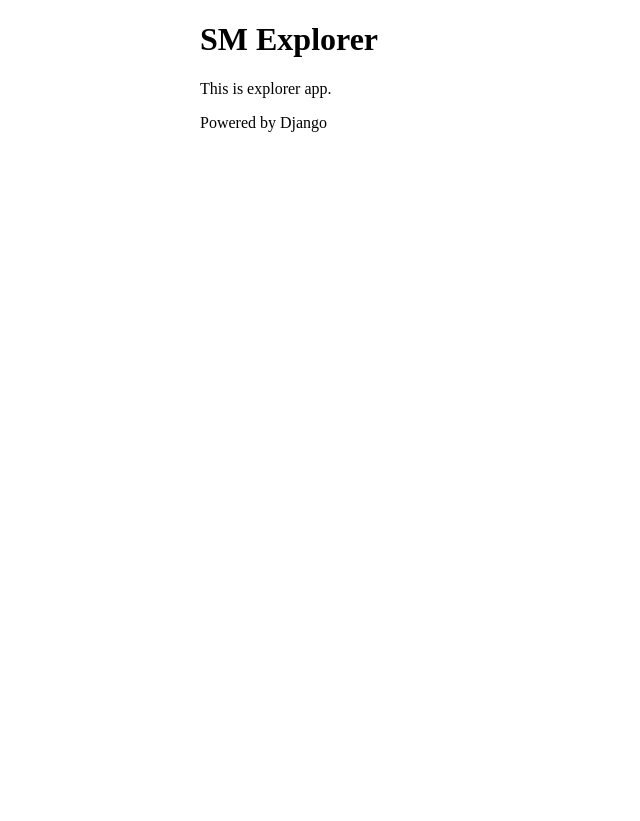
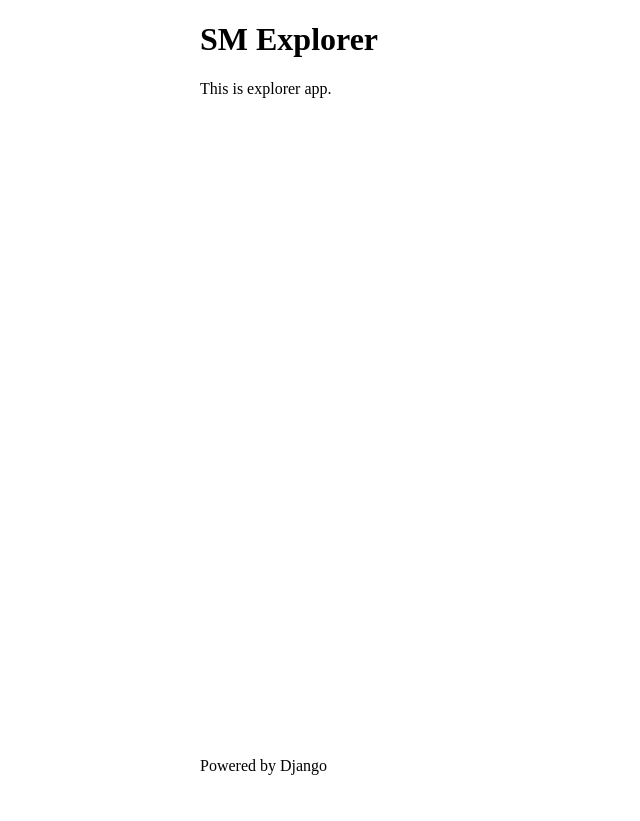
Before and after one commit to dash1291/smexplorer, a Django app: template explorer/templates/index.html in a window 1280 px wide. Shown: the whole page, without its empty margins (0-640 px from the left). Before the commit the page ends 132 px from the top, so only its background shows below. Run offline with Django 3.2, Linux system fonts and the light colour scheme; the template is opened without the code that fills it, so the values that code supplies are empty.

Commit message:
Sticky footer

```diff
--- a/static/css/style.css
+++ b/static/css/style.css
@@ -1,7 +1,17 @@
+html {
+	height: 100%;
+}
 body {
 	width:960px;
 	margin-left: 200px;
+	height: 100%;
 }
+
+#wrap {
+	margin-bottom: 0px;
+	min-height: 90%;
+}
+
 a {
   color: #297ACC;
   text-decoration: none;
@@ -9,3 +19,5 @@ a {
 a:hover {
   color: #669999;
 }
+footer {
+}
--- a/templates/base.html
+++ b/templates/base.html
@@ -7,6 +7,7 @@
     <title>SM Explorer</title>
   </head>
 	<body>
+		<div id="wrap">
 			<header>
 				<h1>SM Explorer</h1>
 			</header>
@@ -14,6 +15,7 @@
 			{% block app_content %}
 			{% endblock %}
 			</section>
+		</div>
 		<footer>
 			<p>Powered by Django</p>
 		</footer>
```
Lines whose indentation alone changed are shown as unchanged.
